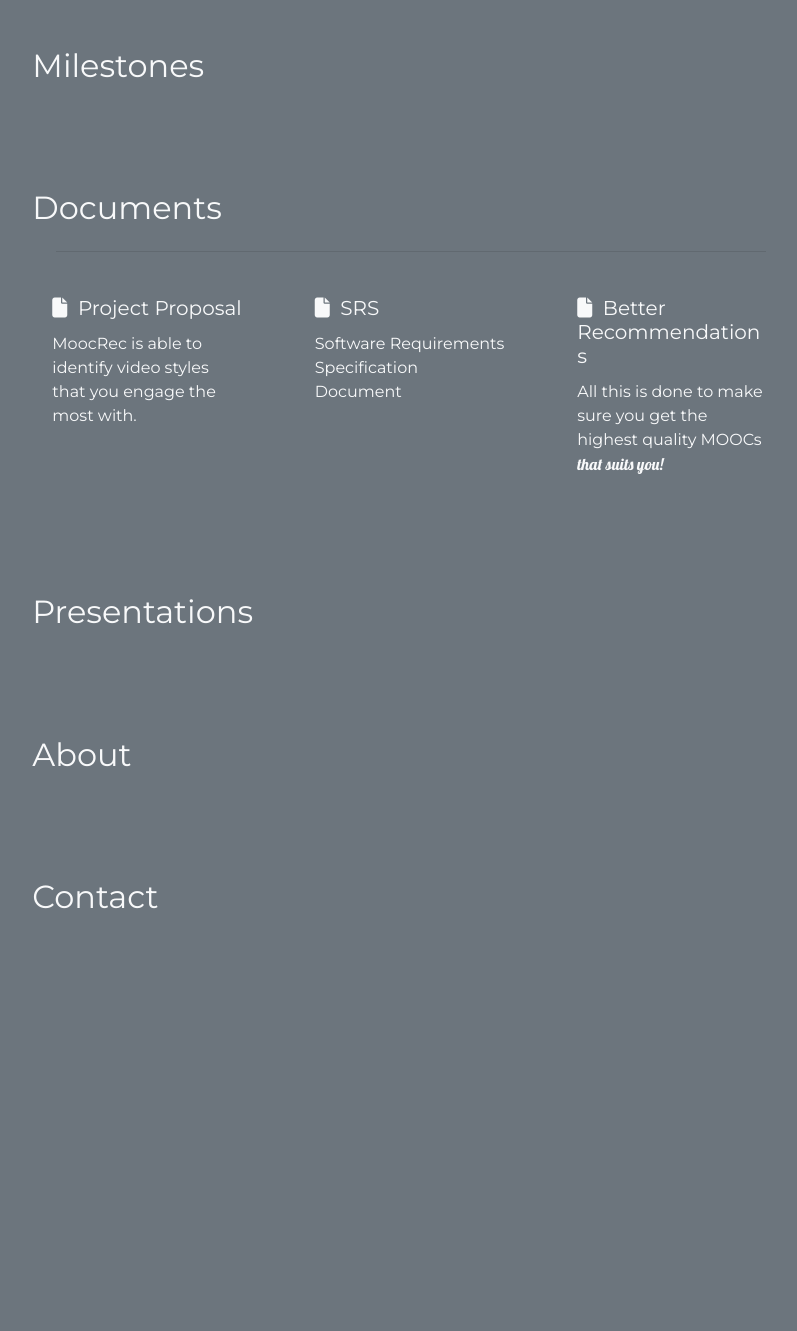
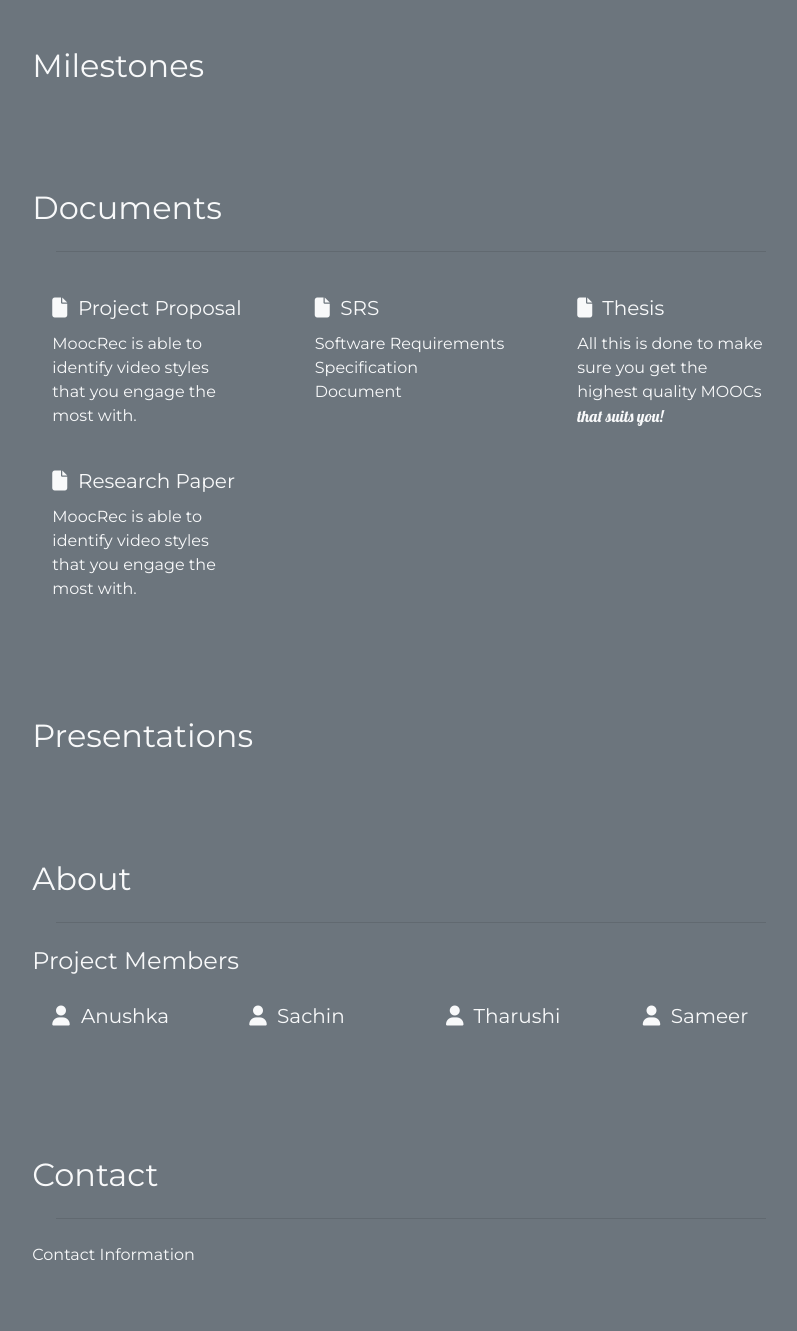
Before and after one commit to MoocRec2/research_website, a PHP site: page / in a window 1280 px wide. Shown: the part 746-2077 px from the top of the page, without its empty margins (229-1026 px from the left). Before the commit the page ends 1655 px from the top, so only its background shows below. Run offline with PHP 8.4, Linux system fonts and the light colour scheme; some libraries are stand-ins or nearby versions.

Commit message:
Added Project Member Cards and Hover Pointer for Cards

```diff
--- a/css/main.css
+++ b/css/main.css
@@ -39,3 +39,7 @@ body {
 .spacer {
     opacity: 0.0;
 }
+
+.hover-pointer:hover {
+    cursor: pointer;
+}
--- a/index.html
+++ b/index.html
@@ -80,7 +80,7 @@
 
             <div class="row">
                 <div class="col-sm-4">
-                    <div class="card bg-less border-less">
+                    <div class="card bg-less border-less hover-pointer">
                         <div class="card-body">
                             <h5 class="card-title"><i class="fas fa-heart"></i><span
                                     class="spacer">_</span>Personalized</h5>
@@ -91,7 +91,7 @@
                 </div>
 
                 <div class="col-sm-4">
-                    <div class="card bg-less border-less">
+                    <div class="card bg-less border-less hover-pointer">
                         <div class="card-body">
                             <h5 class="card-title"><i class="fas fa-project-diagram"></i><span
                                     class="spacer">_</span>Review Based</h5>
@@ -102,7 +102,7 @@
                 </div>
 
                 <div class="col-sm-4">
-                    <div class="card bg-less border-less">
+                    <div class="card bg-less border-less hover-pointer">
                         <div class="card-body">
                             <h5 class="card-title"><i class="fas fa-medal"></i><span
                                     class="spacer">_</span>Better Recommendations</h5>
@@ -148,7 +148,7 @@
             <hr class="m-4">
             <div class="row">
                 <div class="col-sm-4">
-                    <div class="card bg-less border-less">
+                    <div class="card bg-less border-less hover-pointer">
                         <div class="card-body">
                             <h5 class="card-title"><i class="fas fa-file"></i><span
                                     class="spacer">_</span>Project Proposal</h5>
@@ -159,7 +159,7 @@
                 </div>
 
                 <div class="col-sm-4">
-                    <div class="card bg-less border-less">
+                    <div class="card bg-less border-less hover-pointer">
                         <div class="card-body">
                             <h5 class="card-title"><i class="fas fa-file"></i><span
                                     class="spacer">_</span>SRS</h5>
@@ -169,12 +169,24 @@
                 </div>
 
                 <div class="col-sm-4">
-                    <div class="card bg-less border-less">
+                    <div class="card bg-less border-less hover-pointer">
                         <div class="card-body">
                             <h5 class="card-title"><i class="fas fa-file"></i><span
-                                    class="spacer">_</span>Better Recommendations</h5>
+                                    class="spacer">_</span>Thesis</h5>
                             <p class="card-text">All this is done to make sure you get the highest quality MOOCs <span
                                     class="text-special-font">that suits you!</span></p>
+                        </div>
+                    </div>
+                </div>
+            </div>
+            <div class="row">
+                <div class="col-sm-4">
+                    <div class="card bg-less border-less hover-pointer">
+                        <div class="card-body">
+                            <h5 class="card-title"><i class="fas fa-file"></i><span
+                                    class="spacer">_</span>Research Paper</h5>
+                            <p class="card-text">MoocRec is able to identify video styles that you engage the most
+                                with.</p>
                         </div>
                     </div>
                 </div>
@@ -202,6 +214,50 @@
     <div class="bg-secondary text-light d-flex justify-content-center">
         <div class="col-md-8 p-5">
             <h2>About</h2>
+            <hr class="m-4">
+            <div class="row">
+                <div class="col-sm-12">
+                    <h4>Project Members</h4>
+
+                </div>
+                <div class="col-sm-3">
+                    <div class="card bg-less border-less hover-pointer">
+                        <div class="card-body">
+                            <h5 class="card-title"><i class="fas fa-user"></i><span
+                                    class="spacer">_</span>Anushka</h5>
+                            <p class="card-text"></p>
+                        </div>
+                    </div>
+                </div>
+                <div class="col-sm-3">
+                    <div class="card bg-less border-less hover-pointer">
+                        <div class="card-body">
+                            <h5 class="card-title"><i class="fas fa-user"></i><span
+                                    class="spacer">_</span>Sachin</h5>
+                            <p class="card-text"></p>
+                        </div>
+                    </div>
+                </div>
+                <div class="col-sm-3">
+                    <div class="card bg-less border-less hover-pointer">
+                        <div class="card-body">
+                            <h5 class="card-title"><i class="fas fa-user"></i><span
+                                    class="spacer">_</span>Tharushi</h5>
+                            <p class="card-text"></p>
+                        </div>
+                    </div>
+                </div>
+                <div class="col-sm-3">
+                    <div class="card bg-less border-less hover-pointer">
+                        <div class="card-body">
+                            <h5 class="card-title"><i class="fas fa-user"></i><span
+                                    class="spacer">_</span>Sameer</h5>
+                            <p class="card-text"></p>
+                        </div>
+                    </div>
+                </div>
+
+            </div>
         </div>
     </div>
 
@@ -213,6 +269,13 @@
     <div class="bg-secondary text-light d-flex justify-content-center">
         <div class="col-md-8 p-5">
             <h2>Contact</h2>
+            <hr class="m-4">
+            <div class="row">
+                <div class="col-sm-12">
+                    Contact Information
+                    <p></p>
+                </div>
+            </div>
         </div>
     </div>
 
```
